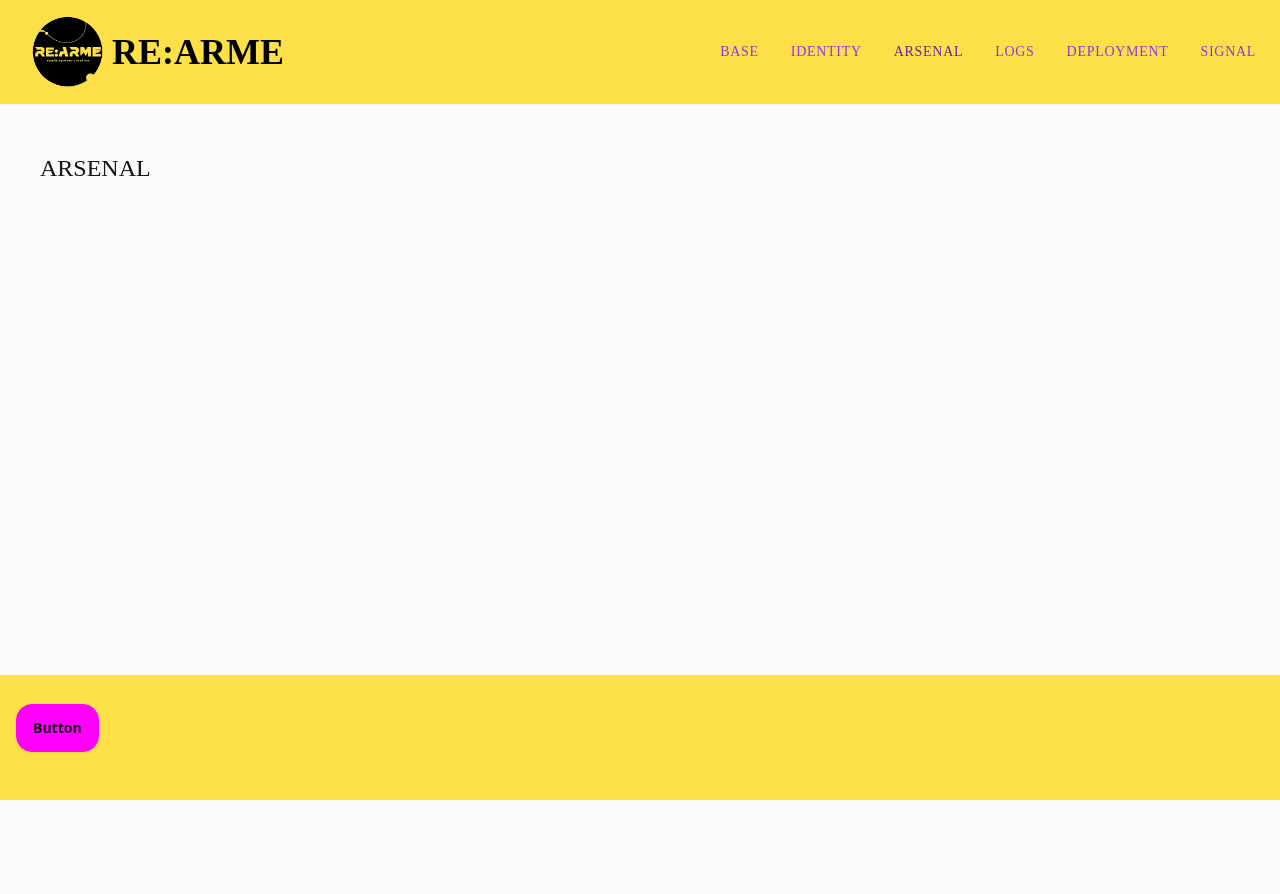
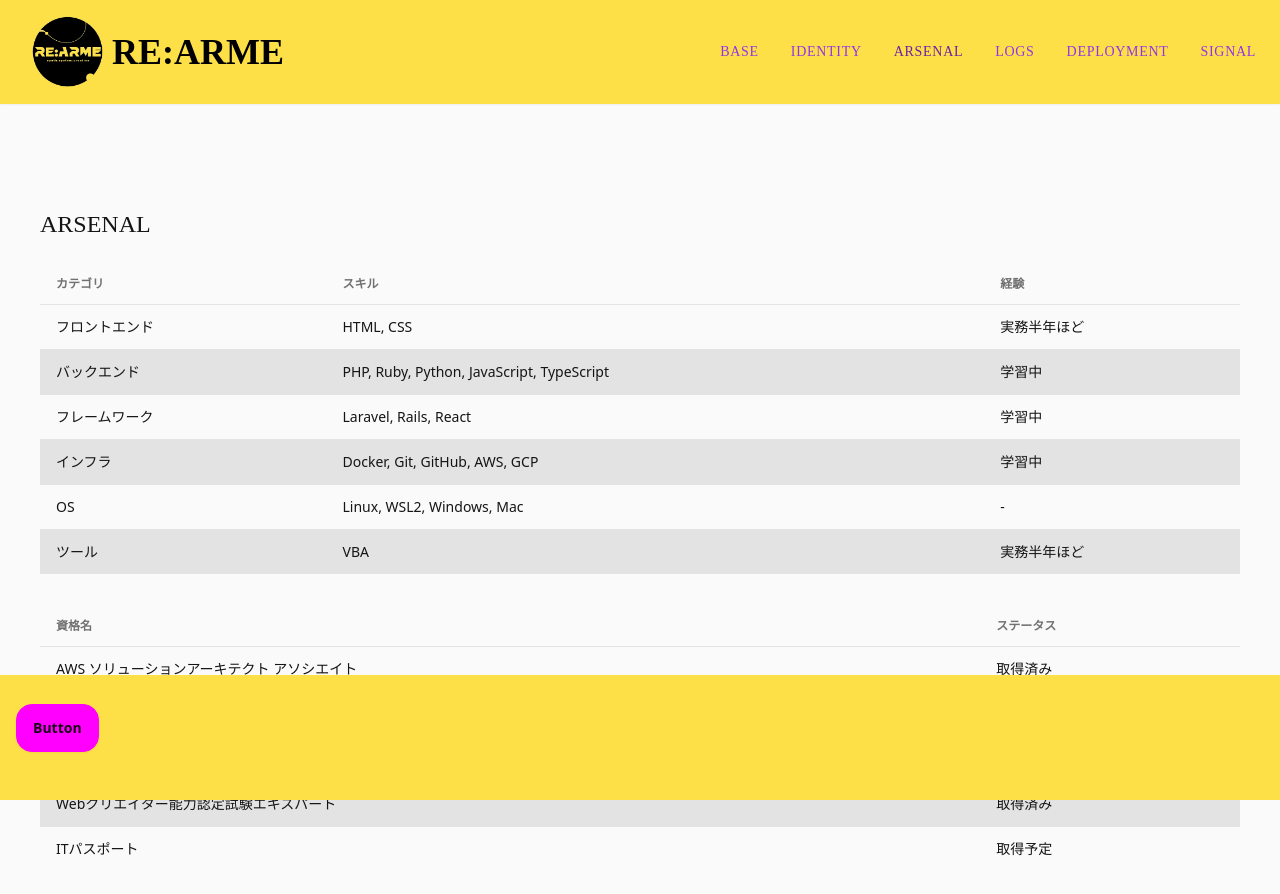
Before and after one commit to Sohey-k/TailwindPractice_react_app, a React (Vite) app: page /arsenal in a window 1280 px wide. Shown: the top 894 px of the page. Before the commit the page ends 800 px from the top, so only its background shows below. Built offline with nearby package versions, Linux system fonts and the light colour scheme; no server answers; a web font is replaced by a local one; what microcms-js-sdk would draw is missing.

Commit message:
Change code Arsenal.tsx Identity.tsx App.tsx

```diff
--- a/src/App.tsx
+++ b/src/App.tsx
@@ -15,10 +15,10 @@ function App() {
   return (
     <BrowserRouter>
       <div className="flex flex-col min-h-screen">
-        <div className="bg-yellow-300">
+        <div className="bg-yellow-300 fixed w-full top-0">
           <Menu />
         </div>
-        <div className="flex flex-grow">
+        <div className="flex flex-grow overflow-y-auto pt-[10rem] pb-[5rem]">
           <main className="flex-grow max-w-7xl mx-auto px-4 py-6">
             <Routes>
               <Route path="/" element={<Base />} />
--- a/src/pages/Arsenal.tsx
+++ b/src/pages/Arsenal.tsx
@@ -3,7 +3,82 @@ export const Arsenal = () => {
   return (
     <div className="p-6">
       <h1 className="font-stalinist text-2xl mb-6">ARSENAL</h1>
-      {/* ここに自己紹介コンテンツ */}
+      <div className="overflow-x-auto">
+  <table className="table table-zebra w-full">
+    <thead>
+      <tr>
+        <th>カテゴリ</th>
+        <th>スキル</th>
+        <th>経験</th>
+      </tr>
+    </thead>
+    <tbody>
+      <tr>
+        <td>フロントエンド</td>
+        <td>HTML, CSS</td>
+        <td>実務半年ほど</td>
+      </tr>
+      <tr>
+        <td>バックエンド</td>
+        <td>PHP, Ruby, Python, JavaScript, TypeScript</td>
+        <td>学習中</td>
+      </tr>
+      <tr>
+        <td>フレームワーク</td>
+        <td>Laravel, Rails, React</td>
+        <td>学習中</td>
+      </tr>
+      <tr>
+        <td>インフラ</td>
+        <td>Docker, Git, GitHub, AWS, GCP</td>
+        <td>学習中</td>
+      </tr>
+      <tr>
+        <td>OS</td>
+        <td>Linux, WSL2, Windows, Mac</td>
+        <td>-</td>
+      </tr>
+      <tr>
+        <td>ツール</td>
+        <td>VBA</td>
+        <td>実務半年ほど</td>
+      </tr>
+    </tbody>
+  </table>
+</div>
+
+<div className="overflow-x-auto mt-8">
+  <table className="table table-zebra w-full">
+    <thead>
+      <tr>
+        <th>資格名</th>
+        <th>ステータス</th>
+      </tr>
+    </thead>
+    <tbody>
+      <tr>
+        <td>AWS ソリューションアーキテクト アソシエイト</td>
+        <td>取得済み</td>
+      </tr>
+      <tr>
+        <td>CCNA</td>
+        <td>取得済み</td>
+      </tr>
+      <tr>
+        <td>LPIC-1</td>
+        <td>取得済み</td>
+      </tr>
+      <tr>
+        <td>Webクリエイター能力認定試験エキスパート</td>
+        <td>取得済み</td>
+      </tr>
+      <tr>
+        <td>ITパスポート</td>
+        <td>取得予定</td>
+      </tr>
+    </tbody>
+  </table>
+</div>
     </div>
   );
 };
--- a/src/pages/Identity.tsx
+++ b/src/pages/Identity.tsx
@@ -10,25 +10,17 @@ const sections: Section[] = [
   {
     title: "自己紹介",
     content:
-      "初めまして!コニシと申します。\n現在、新たなチャレンジを求めて転職活動を進めています。まずはWebエンジニアやインフラエンジニアとして基礎を固め、幅広い分野で活躍できるエンジニアになることを目指しています。\n将来的には、DevOpsやSREといった分野にも挑戦し、効率的でスケーラブルなシステムを構築できるスキルを習得したいと考えています。\nまだまだ学びの途中ではありますが、どうぞよろしくお願いいたします!",
+      "初めまして!コニシと申します。\n現在、新たなチャレンジを求めて転職活動を進めています。まずはWebエンジニアやインフラエンジニアとして基礎を固め、幅広い分野で活躍できるエンジニアになることを目指しています。\nまだまだ学びの途中ではありますが、どうぞよろしくお願いいたします!",
   },
   { title: "REARMEの由来", content: "REARMEは再武装のスペイン語で、常に自分を再構築し、新たな挑戦を追い求めるという意味を込めて名付けました。\n技術やキャリアを常に進化させていく決意を表しています。" },
   {
     title: "自分の強み",
-    content: "【探求心】: 気になることがあれば、とことん調べることができ、時には時間を忘れて深掘りしてしまうことがあります。新しい技術や知識に対して貪欲に学ぶ姿勢が、成長の原動力です。\n【好奇心】: 様々な分野に興味を持ち、多方面にわたる知識を吸収することが得意です。その反面、興味がありすぎて、複数のことを同時に手を出してしまうこともありますが、それをうまく調整して学んでいます。\n【集中力】: 物事に集中すると、長時間でも作業に没頭できます。特に探求心とリンクしており、難解な問題に直面しても、集中して取り組むことができます。\n【協調性】: 周囲の状況を把握し、チーム内で最適な振る舞いをすることができます。意見の違いや価値観の違いがあっても、柔軟に対応し、円滑なコミュニケーションを心掛けています。\n【適応力】: 新しい環境や変化に素早く適応することが得意です。新しい挑戦にも積極的に取り組み、困難な状況でも柔軟に対応して結果を出しています。\n【自走力】: 独学で学び続けてきた結果、自分で調べながら問題を解決する力が身につきました。特に、生成AIサービスなどの新しい技術に触れることで、自信を持って自己解決する力が強化されました。",
+    content: "【探求心】: 興味を持ったことを徹底的に調べ、学び続ける姿勢が成長の原動力です。\n【好奇心】:  多くの分野に興味を持ち、幅広い知識を吸収しています。複数のことに同時に取り組むこともありますが、調整しながら着実に学んでいます。\n【集中力】: 物事に集中すると長時間取り組むことができ、難しい課題にも根気強く対応できます。\n【協調性】: チーム内で状況を把握し、柔軟に対応することで円滑なコミュニケーションを心掛けています。\n【適応力】: 新しい環境や変化にも素早くなじみ、挑戦を楽しみながら結果を出すことができます。\n【自走力】: 独学を続ける中で身につけた問題解決力を活かし、新しい技術にも積極的に取り組み、自信を持って自己解決できる力を磨いています。",
   },
-  { title: "エンジニア志望の動機", content: "私がプログラミングに初めて触れたのはHTMLとCSSを用いたWebサイト制作でした。当時は独学で基礎を学び、フリーランスの友人からコーディングを委託されて作業することもありましたが、やがて情熱が冷めてしまい、Web制作から離れることになりました。長い年月が過ぎた後、再び技術に触れようとしたとき、その進化のスピードに驚かされました。\n基礎的な知識は持っていたものの、技術の変化についていく必要があると感じ、まずはProgateでRuby on Railsを学び始めました。その学習を通じてプログラミングの楽しさを再発見し、プログラミングスクールにも通いました。しかし、3か月間の学習では十分なスキルを身につけたとは言えず、自信を失うこともありました。\nそれでも、諦めることなく自分のペースで学び直すことを決意し、コンピューターサイエンスの基礎から学習を始めました。その後、派遣業務の中でExcelを活用する機会を得て、関数やマクロ、さらにはVBAを独学で学びました。ボタン一つで定型作業を自動化する仕組みを作り上げたときの感動は忘れられません。\nその経験を通じて、再び技術への情熱が湧き上がり、現在では幅広い基礎技術を学習し、理解を深めてきました。具体的には、コンピューターサイエンス、Web技術、ネットワーク、Linux、フロントエンド・バックエンド、コンテナ技術、クラウドサービスといった分野における基礎力を身につけることができました。\n今後は、生成AIやブロックチェーン技術といった新しい領域にも挑戦し、さらなるスキルの向上を目指しています。私の最終的な目標は、これまでに学んだ技術を組み合わせ、効率的でスケーラブルなシステムを構築すること。そして、それを通じて企業や人々の生活をより良いものにするプロジェクトに貢献することです。" },
+  { title: "エンジニア志望の動機", content: "私はHTMLとCSSを用いたWebサイト制作をきっかけにプログラミングに興味を持ちましたが、一時は情熱を失い技術から離れていました。しかし、再び学び直した際、その進化に感動し、ProgateやプログラミングスクールでRuby on Railsを学び、プログラミングの楽しさを再発見しました。\nその後、派遣業務でExcelの自動化に取り組む中で技術への情熱が復活し、独学でVBAや関数を活用した仕組みを構築。これをきっかけに、コンピューターサイエンス、Web技術、ネットワーク、Linux、フロントエンド・バックエンド、クラウドなど、幅広い基礎技術を習得しました。\n現在は生成AIなどの新領域に挑戦しつつ、これまでに培った技術を組み合わせて、課題解決に役立つシステムやサービスを提供できるエンジニアを目指しています。最終目標は、技術を通じて人々の生活や業務を効率化し、より良い未来づくりに貢献することです。" },
   {
     title: "趣味・興味",
     content: "音楽が好きで、特にデザイン的なルーツは、これまで聞いてきた音楽に大きく影響されています。\nプログラミングやテック全般に興味を持ち、日々新しい技術を学ぶことを楽しんでいます。\nまた、PC関連の知識も深めつつ、読書やサッカー観戦を通じてインスピレーションを得ることが多いです。",
-  },
-  {
-    title: "Strengths in Action",
-    content: "Proven problem-solving and teamwork.",
-  },
-  {
-    title: "Future Plans",
-    content: "Aiming to excel in DevOps and SRE roles.",
   },
 ];
 
@@ -48,7 +40,7 @@ export const Identity = ({
   const [openIndex, setOpenIndex] = useState<number | null>(null);
 
   return (
-    <div className="w-full mx-auto">
+    <div className="w-full mx-auto pt-16">
       {sections.map((section, index) => (
         <div
           key={index}
```
